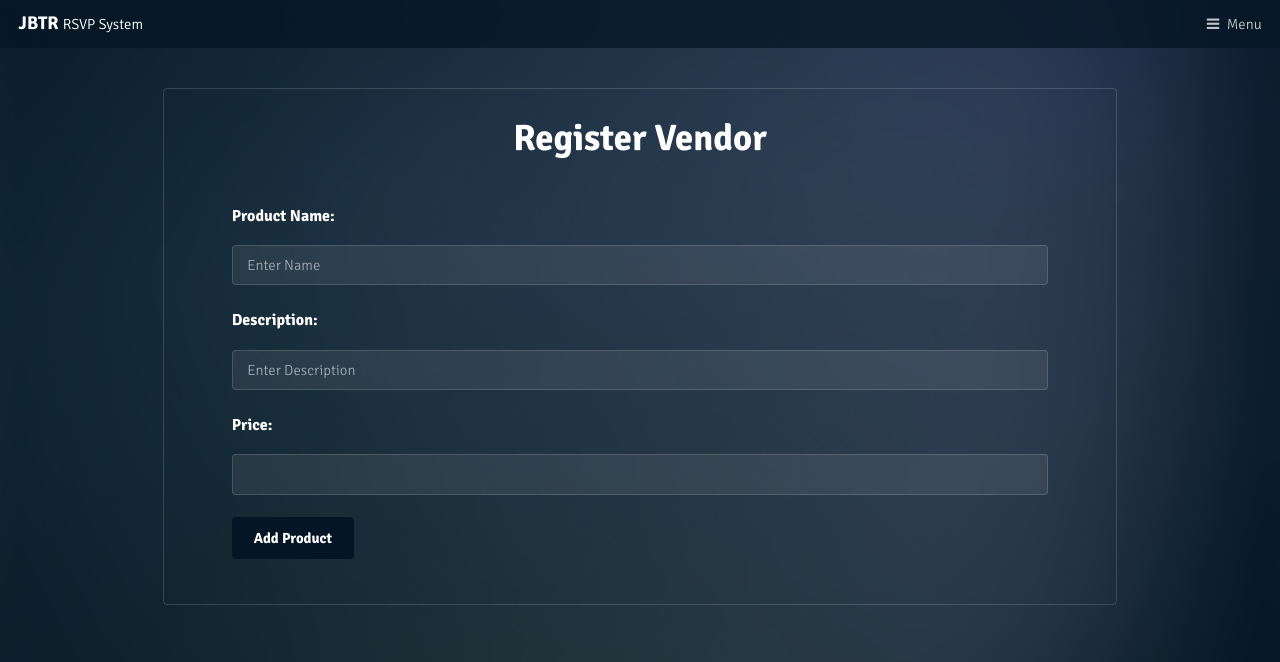
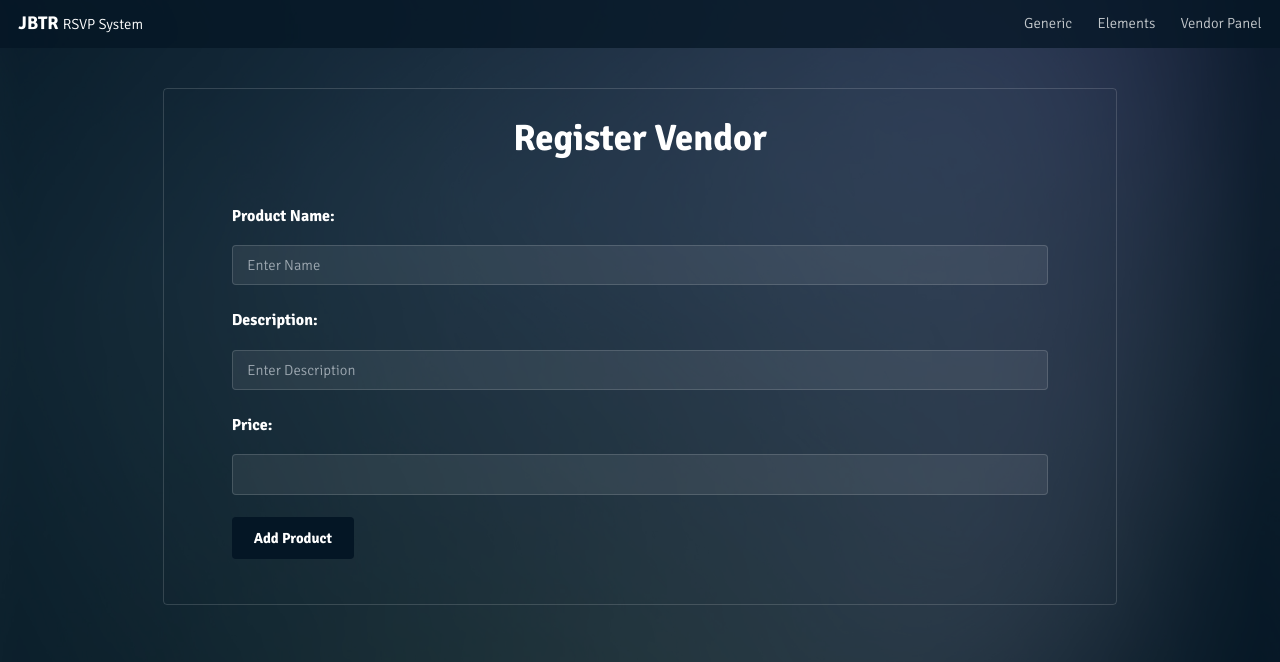
Before and after one commit to jakecren/JBTR-Booking-Site, a Flask app: page /addproduct/1 in a window 1280 px wide. Shown: the top 662 px of the page. Run offline with Flask 2, Linux system fonts and the light colour scheme; the visitor is signed in with stand-in values (Sample User, id 1).

Commit message:
Altered Navbar

```diff
--- a/bookingApp/templates/layout.html
+++ b/bookingApp/templates/layout.html
@@ -18,7 +18,19 @@
 	<!-- Header -->
 	<header id="header">
 		<h1><a href="{{ url_for('main.splash') }}">JBTR <span>RSVP System</span></a></h1>
-		<a href="#menu">Menu</a>
+
+		<a href="{{ url_for('main.generic') }}">Generic</a>
+		<a href="{{ url_for('main.elements') }}">Elements</a>
+		{% if current_user.is_authenticated %}
+		{% if current_user.administrator == 1 %}
+		<a href="{{ url_for('admins.panel') }}">Admin Panel</a>
+		{% else %}
+		<a href="{{ url_for('vendors.panel') }}">Vendor Panel</a>
+		{% endif %}
+		{% else %}
+		<a href="{{ url_for('main.login') }}">Login</a>
+		{% endif %}
+		</ul>
 
 		{% with messages = get_flashed_messages(with_categories=true) %}
 		{% if messages %}
@@ -34,23 +46,9 @@
 		{% endwith %}
 	</header>
 
-	<!-- Nav -->
-	<nav id="menu">
-		<ul class="links">
-			<li><a href="{{ url_for('main.splash') }}">Home</a></li>
-			<li><a href="{{ url_for('main.generic') }}">Generic</a></li>
-			<li><a href="{{ url_for('main.elements') }}">Elements</a></li>
-			{% if current_user.is_authenticated %}
-			{% if current_user.administrator == 1 %}
-			<li><a href="{{ url_for('admins.panel') }}">Admin Panel</a></li>
-			{% else %}
-			<li><a href="{{ url_for('vendors.panel') }}">Vendor Panel</a></li>
-			{% endif %}
-			{% else %}
-			<li><a href="{{ url_for('main.login') }}">Login</a></li>
-			{% endif %}
-		</ul>
-	</nav>
+	{% if current_user.is_authenticated %}
+
+	{% endif %}
 
 	{% block content %} {% endblock content %}
 
```
